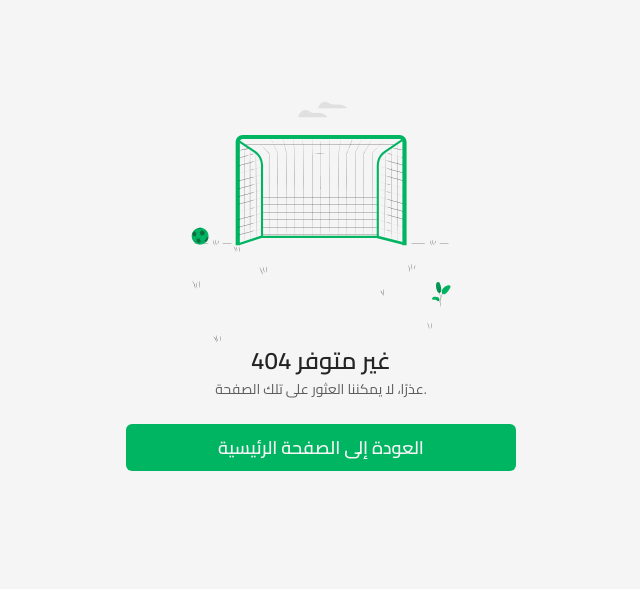
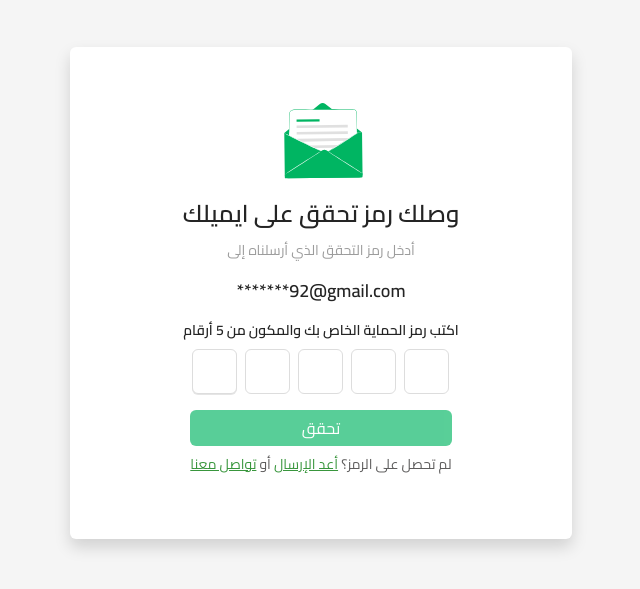
Before and after one commit to hassanselima/graduation-project, an Angular app: page /confirmation in a window 1280 px wide. Before the commit this address had no page. Shown: the part 107-696 px from the top of the page, without its empty margins (319-959 px from the left). Built offline with nearby package versions, Linux system fonts and the light colour scheme.

Commit message:
login, registration and confirmation-code

```diff
--- /dev/null
+++ b/src/app/Environments/environmetn.ts
@@ -0,0 +1,3 @@
+export const environment = {
+  APIURL: 'https://localhost:5001/api',
+};
--- /dev/null
+++ b/src/app/Models/iowner.ts
@@ -0,0 +1,7 @@
+export interface IOwner {
+  firstName: '';
+  lastName: '';
+  email: '';
+  phoneNumber: '';
+  password: '';
+}
--- a/src/app/app-routing.module.ts
+++ b/src/app/app-routing.module.ts
@@ -6,14 +6,16 @@ import { LoginComponent } from './components/login/login.component';
 import { RegistrationComponent } from './components/registration/registration.component';
 import { VerficationComponent } from './components/verfication/verfication.component';
 import { PassResetComponent } from './components/pass-reset/pass-reset.component';
+import { ConfirmationCodeComponent } from './components/confirmation-code/confirmation-code.component';
 
 const routes: Routes = [
   { path: '', redirectTo: '/Home', pathMatch: 'full' },
   { path: 'Home', component: HomeComponent },
   { path: 'Login', component: LoginComponent },
   { path: 'Registration', component: RegistrationComponent },
-  {path:'Verfication', component: VerficationComponent},
-  {path:'Passreset', component:  PassResetComponent},
+  { path: 'confirmation', component: ConfirmationCodeComponent },
+  { path: 'Verfication', component: VerficationComponent },
+  { path: 'Passreset', component: PassResetComponent },
   { path: '**', component: NotFoundComponent },
 ];
 
--- /dev/null
+++ b/src/app/components/confirmation-code/confirmation-code.component.css
@@ -0,0 +1,77 @@
+p {
+  font-family: Cairo;
+  font-size: 18px;
+  font-weight: 600;
+  text-align: center;
+  font-style: normal;
+  margin: 0px;
+}
+.confirm-box {
+  background-color: #fff;
+  max-width: 60%;
+  width: 40%;
+  margin: auto;
+}
+.head-text {
+  color: #242424;
+  font-size: 24px;
+  line-height: 36px;
+}
+.enter-text {
+  color: #9c9c9c;
+  font-size: 14px;
+  font-weight: 400;
+  line-height: 21px;
+}
+.email-text {
+  color: #242424;
+  font-size: 18px;
+  line-height: 27px;
+}
+.write-text {
+  color: #242424;
+  font-size: 14px;
+  line-height: 21px;
+}
+input {
+  width: 45px;
+  height: 45px;
+  border-radius: 6px;
+  outline: none;
+  font-size: 1.125rem;
+  text-align: center;
+  border: 1px solid #ddd;
+}
+input:focus {
+  box-shadow: 0 1px 0 rgba(0, 0, 0, 0.1);
+}
+input::-webkit-inner-spin-button,
+input::-webkit-outer-spin-button {
+  display: none;
+}
+
+.code-text {
+  color: #5e5d5d;
+  font-size: 14px;
+  font-weight: 400;
+  line-height: 21px;
+}
+.green-text {
+  color: #39963d;
+  font-size: 14px;
+  font-weight: 400;
+  line-height: 21px;
+  cursor: pointer;
+  text-decoration-line: underline;
+}
+@media (max-width: 720px) {
+  .input {
+    width: 30px;
+    height: 30px;
+    font-size: 0.8rem;
+  }
+  .confirm-box {
+    max-width: 75%;
+    width: 70%;
+  }
+}
--- /dev/null
+++ b/src/app/components/confirmation-code/confirmation-code.component.html
@@ -0,0 +1,90 @@
+<div
+  class="vh-100 container-fluid d-flex justify-content-center align-items-center"
+>
+  <div
+    class="confirm-box d-flex flex-column justify-content-start align-items-center shadow rounded-2 py-5"
+  >
+    <div class="">
+      <img src="assets/email.svg" alt="email logo" />
+    </div>
+    <div class="d-flex flex-column gap-2 align-items-center">
+      <p class="head-text">وصلك رمز تحقق على ايميلك</p>
+      <p class="enter-text">أدخل رمز التحقق الذي أرسلناه إلى</p>
+    </div>
+    <p class="email-text py-3">{{ hiddenEmail }}</p>
+    <div class="w-75 d-flex flex-column align-items-center gap-2">
+      <p class="write-text">اكتب رمز الحماية الخاص بك والمكون من 5 أرقام</p>
+      <form id="otpForm">
+        <div
+          class="input-field d-flex align-items-center justify-content-center gap-2"
+        >
+          <input
+            type="number"
+            class="input"
+            name="otp0"
+            value=""
+            [(ngModel)]="otpDigits[0]"
+            (ngModelChange)="onOtpInputChange(0, $event)"
+            autofocus
+            id="otp0"
+          />
+          <input
+            type="number"
+            class="input"
+            name="otp1"
+            value=""
+            [(ngModel)]="otpDigits[1]"
+            (ngModelChange)="onOtpInputChange(1, $event)"
+            autofocus
+            id="otp1"
+          />
+          <input
+            type="number"
+            class="input"
+            name="otp2"
+            value=""
+            [(ngModel)]="otpDigits[2]"
+            (ngModelChange)="onOtpInputChange(2, $event)"
+            autofocus
+            id="otp2"
+          />
+          <input
+            type="number"
+            class="input"
+            name="otp3"
+            value=""
+            [(ngModel)]="otpDigits[3]"
+            (ngModelChange)="onOtpInputChange(3, $event)"
+            autofocus
+            id="otp3"
+          />
+          <input
+            type="number"
+            class="input"
+            name="otp4"
+            value=""
+            [(ngModel)]="otpDigits[4]"
+            (ngModelChange)="onOtpInputChange(4, $event)"
+            autofocus
+            id="otp4"
+          />
+        </div>
+        <div class="w-100 d-flex flex-column gap-2 py-3">
+          <button
+            class="btn btn-success w-100"
+            DarkGreen
+            [disabled]="isButtonDisabled"
+            (click)="onSubmit()"
+          >
+            تحقق
+          </button>
+          <p class="code-text">
+            لم تحصل على الرمز؟
+            <span class="green-text">أعد الإرسال</span>
+            أو <span class="green-text">تواصل معنا</span>
+          </p>
+        </div>
+      </form>
+    </div>
+  </div>
+</div>
--- /dev/null
+++ b/src/app/components/confirmation-code/confirmation-code.component.ts
@@ -0,0 +1,63 @@
+import { Component, OnInit } from '@angular/core';
+
+@Component({
+  selector: 'app-confirmation-code',
+  templateUrl: './confirmation-code.component.html',
+  styleUrl: './confirmation-code.component.css',
+})
+export class ConfirmationCodeComponent implements OnInit {
+  otpDigits: string[] = ['', '', '', '', ''];
+  isButtonDisabled: boolean = true;
+  hiddenEmail!: string;
+  constructor() {}
+
+  ngOnInit(): void {
+    this.hiddenEmail = this.hideEmail('zeyad3892@gmail.com');
+  }
+  checkOtpFilled(): boolean {
+    return this.otpDigits.every((digit) => !!digit);
+  }
+
+  onOtpInputChange(index: number, value: string): void {
+    this.otpDigits[index] = value;
+    const nextInputIndex = index + 1;
+    const prevInputIndex = index - 1;
+
+    if (!value) {
+      if (prevInputIndex >= 0) {
+        const prevInput = document.getElementById(`otp${prevInputIndex}`);
+        if (prevInput) {
+          prevInput.setAttribute('value', '');
+          prevInput.focus();
+        }
+      }
+    } else {
+      const currentInput = document.getElementById(`otp${index}`);
+      if (nextInputIndex < this.otpDigits.length) {
+        const nextInput = document.getElementById(`otp${nextInputIndex}`);
+        if (nextInput) {
+          nextInput.setAttribute('value', '');
+          nextInput.focus();
+        }
+      }
+      if (currentInput) {
+        currentInput.blur();
+      }
+    }
+
+    this.isButtonDisabled = !this.checkOtpFilled();
+  }
+
+  onSubmit(): void {
+    console.log(this.otpDigits.join(''));
+  }
+  hideEmail(email: string): string {
+    const [username, domain] = email.split('@');
+
+    const hiddenUsername =
+      username.length > 3
+        ? '*'.repeat(username.length - 2) + username.slice(-2)
+        : username;
+    return hiddenUsername + '@' + domain;
+  }
+}
--- a/src/app/components/login/login.component.html
+++ b/src/app/components/login/login.component.html
@@ -43,11 +43,15 @@
             />
           </div>
           routerLink="/Login"
-          <p class="forget-text align-self-start" routerLink="/Verfication">نسيت كلمة المرور؟</p>
+          <p class="forget-text align-self-start" routerLink="/Verfication">
+            نسيت كلمة المرور؟
+          </p>
         </div>
       </div>
       <div class="w-75 mx-auto d-flex flex-column align-items-center gap-3">
-        <button class="btn w-100" DarkGreen>تسجيل الدخول</button>
+        <button class="btn w-100" DarkGreen (click)="login()">
+          تسجيل الدخول
+        </button>
         <p class="d-flex align-items-center no-account">
           <span class="forget-text" routerLink="/Registration">
             انشاء حساب الان</span
--- a/src/app/components/login/login.component.ts
+++ b/src/app/components/login/login.component.ts
@@ -1,10 +1,27 @@
 import { Component } from '@angular/core';
+import { AuthService } from '../../services/auth.service';
 
 @Component({
   selector: 'app-login',
   templateUrl: './login.component.html',
-  styleUrl: './login.component.css'
+  styleUrl: './login.component.css',
 })
 export class LoginComponent {
+  email: string = '';
+  password: string = '';
 
+  constructor(private auth: AuthService) {}
+
+  login() {
+    const observer = {
+      next: (response: any) => {
+        console.log('Login successful:', response);
+      },
+      error: (error: any) => {
+        console.log('Login failed:', error);
+        // console.error('Login failed:', error);
+      },
+    };
+    this.auth.login(this.email, this.password).subscribe(observer);
+  }
 }
--- a/src/app/components/registration/registration.component.html
+++ b/src/app/components/registration/registration.component.html
@@ -30,7 +30,7 @@
             name="fname"
             id="fName"
             class="form-control"
-            [(ngModel)]="regForm.fName"
+            [(ngModel)]="regForm.firstName"
           />
         </div>
         <div class="col d-flex flex-column align-items-end gap-2 p-0">
@@ -40,7 +40,7 @@
             name="lname"
             id="lName"
             class="form-control"
-            [(ngModel)]="regForm.lName"
+            [(ngModel)]="regForm.lastName"
           />
         </div>
         <div class="col d-flex flex-column align-items-end gap-2 p-0">
@@ -57,7 +57,7 @@
               name="phoneNo"
               id="uPhone"
               class="form-control border-0 phone-input"
-              [(ngModel)]="regForm.phoneNo"
+              [(ngModel)]="regForm.phoneNumber"
             />
           </div>
         </div>
@@ -108,7 +108,7 @@
             <input
               type="password"
               name="password"
-              id="uPass"
+              id="uPassC"
               class="form-control border-0 pass-input py-2"
             />
           </div>
@@ -129,7 +129,13 @@
         />
       </div>
       <div class="w-75 mx-auto d-flex flex-column align-items-center gap-3">
-        <button class="btn w-100 text-white py-3" DarkGreen>انشاء حساب</button>
+        <button
+          class="btn w-100 text-white py-3"
+          DarkGreen
+          routerLink="/confirmation"
+        >
+          انشاء حساب
+        </button>
         <p class="d-flex align-items-center gap-1 have-account">
           <span class="login-acc" routerLink="/Login">تسجيل الدخول </span>هل
           لديك حساب؟
--- a/src/app/components/registration/registration.component.ts
+++ b/src/app/components/registration/registration.component.ts
@@ -1,4 +1,5 @@
 import { Component } from '@angular/core';
+import { AuthService } from '../../services/auth.service';
 
 @Component({
   selector: 'app-registration',
@@ -7,11 +8,29 @@ import { Component } from '@angular/core';
 })
 export class RegistrationComponent {
   regForm: any = {
-    fName: '',
-    lName: '',
+    firstName: '',
+    lastName: '',
     email: '',
-    phoneNo: '',
-    pass: '',
+    phoneNumber: '',
+    password: '',
   };
-  constructor() {}
+
+  respone: any;
+  confirmationCode: string | undefined;
+  constructor(private auth: AuthService) {}
+
+  registerOwner() {
+    const observer = {
+      next: (response: any) => {
+        this.confirmationCode = response.code;
+        console.log('Registration successful : ', response);
+      },
+      error: (error: any) => {
+        console.log('registeration failed');
+
+        // console.error('Registration failed:', error);
+      },
+    };
+    this.auth.registerOwner(this.regForm).subscribe(observer);
+  }
 }
--- /dev/null
+++ b/src/app/services/auth.service.ts
@@ -0,0 +1,62 @@
+import {
+  HttpClient,
+  HttpErrorResponse,
+  HttpHeaders,
+  HttpParams,
+} from '@angular/common/http';
+import { Injectable } from '@angular/core';
+import { Observable, catchError, throwError } from 'rxjs';
+import { IOwner } from '../Models/iowner';
+
+@Injectable({
+  providedIn: 'root',
+})
+export class AuthService {
+  httpOtions;
+  constructor(private httpClient: HttpClient) {
+    this.httpOtions = {
+      headers: new HttpHeaders({
+        'content-type': 'application/json',
+        // Authorization: 'my-auth-token',
+      }),
+    };
+  }
+  private handleError(error: HttpErrorResponse) {
+    if (error.status === 0) {
+      // A client-side or network error occurred. Handle it accordingly.
+      console.error('An error occurred:', error.error);
+    } else {
+      // The backend returned an unsuccessful response code.
+      // The response body may contain clues as to what went wrong.
+      console.error(
+        `Backend returned code ${error.status}, body was: `,
+        error.error
+      );
+    }
+    // Return an observable with a user-facing error message.
+    return throwError(
+      () => new Error('Something bad happened; please try again later.')
+    );
+  }
+
+  registerOwner(owenrObj: IOwner): Observable<any> {
+    return this.httpClient
+      .post<any>(
+        // `${environment.APIURL}/Account/register/owner`,
+        'https://localhost:5001/api/Account/register/owner',
+        JSON.stringify(owenrObj),
+        this.httpOtions
+      )
+      .pipe(catchError(this.handleError));
+  }
+
+  login(email: string, password: string): Observable<any> {
+    const baseUrl = 'https://localhost:5001/api/Account/login';
+    const params = new HttpParams().set('email', email).set('passwd', password);
+
+    // `${environment.APIURL}/Account/login`,
+    return this.httpClient
+      .post(baseUrl, {}, { params, headers: this.httpOtions.headers })
+      .pipe(catchError(this.handleError));
+  }
+}
```
Also changed, not shown: src/app/app.module.ts (+11 -2 lines), 2 other files (tests, documents, lock files or other folders).
